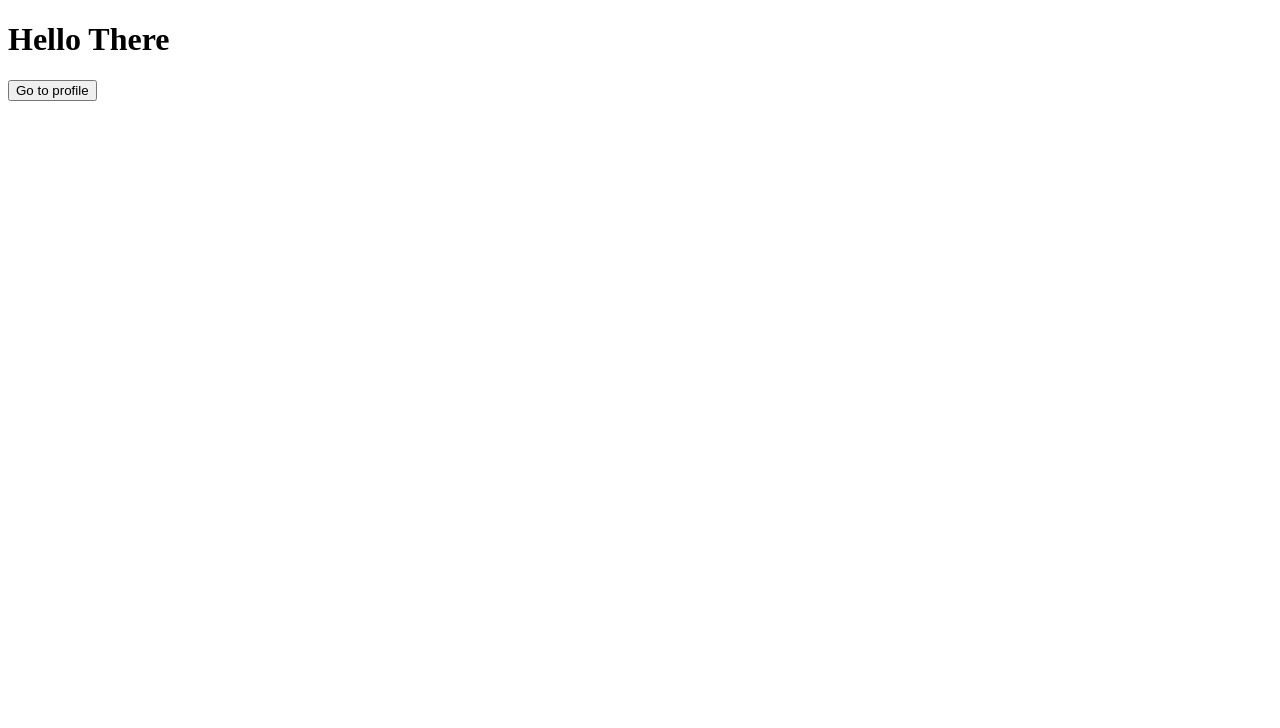
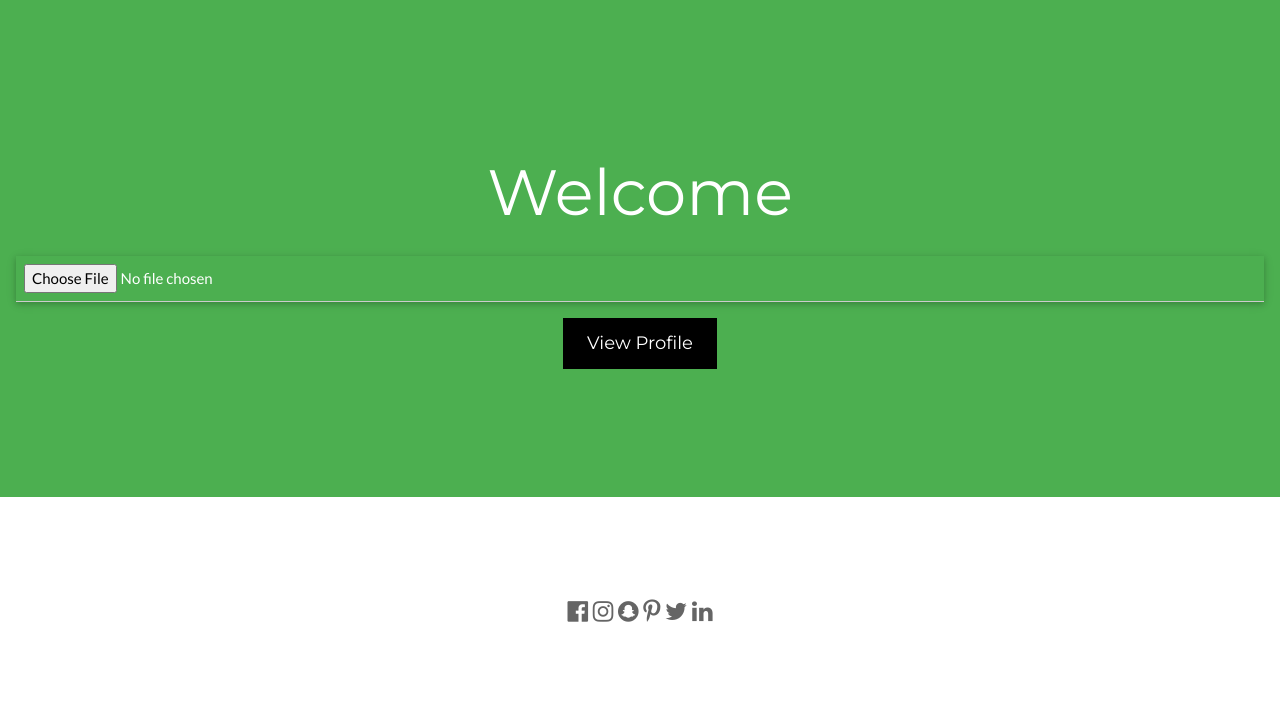
Before and after one commit to prashantrao9961/prashantrao9961.gihub.io, a plain HTML site: page index.html in a window 1280 px wide. Drawn offline with nearby package versions, Linux system fonts and the light colour scheme.

Commit message:
Update index.html

```diff
--- a/index.html
+++ b/index.html
@@ -1,8 +1,32 @@
 <!DOCTYPE html>
-<head>
-<title> Prashant Kakade</title>
-</head>
+<html lang="en">
+<title>W3.CSS Template</title>
+<meta charset="UTF-8">
+<meta name="viewport" content="width=device-width, initial-scale=1">
+<link rel="stylesheet" href="https://www.w3schools.com/w3css/4/w3.css">
+<link rel="stylesheet" href="https://fonts.googleapis.com/css?family=Lato">
+<link rel="stylesheet" href="https://fonts.googleapis.com/css?family=Montserrat">
+<link rel="stylesheet" href="https://cdnjs.cloudflare.com/ajax/libs/font-awesome/4.7.0/css/font-awesome.min.css">
+<style>
+body,h1,h2,h3,h4,h5,h6 {font-family: "Lato", sans-serif}
+.w3-bar,h1,button {font-family: "Montserrat", sans-serif}
+.fa-anchor,.fa-coffee {font-size:200px}
+</style>
 <body>
-<h1> Hello There</h1>
-<button href="/Profile.html">Go to profile</button>
-</body>
+<!-- Header -->
+<header class="w3-container w3-green w3-center" style="padding:128px 16px">
+  <h1 class="w3-margin w3-jumbo">Welcome</h1>
+    <input type="file" class="w3-card w3-input w3-center w-jumbo">
+  <button class="w3-button w3-black w3-padding-large w3-large w3-margin-top" onclick="window.location.href = 'https://prashantrao9961.github.io/Profile.html';">View Profile</button>
+</header>
+<!-- Footer -->
+<footer class="w3-container w3-padding-64 w3-center w3-opacity">
+  <div class="w3-xlarge w3-padding-32">
+    <i class="fa fa-facebook-official w3-hover-opacity"></i>
+    <i class="fa fa-instagram w3-hover-opacity"></i>
+    <i class="fa fa-snapchat w3-hover-opacity"></i>
+    <i class="fa fa-pinterest-p w3-hover-opacity"></i>
+    <i class="fa fa-twitter w3-hover-opacity"></i>
+    <i class="fa fa-linkedin w3-hover-opacity"></i>
+ </div>
+</footer>
```
